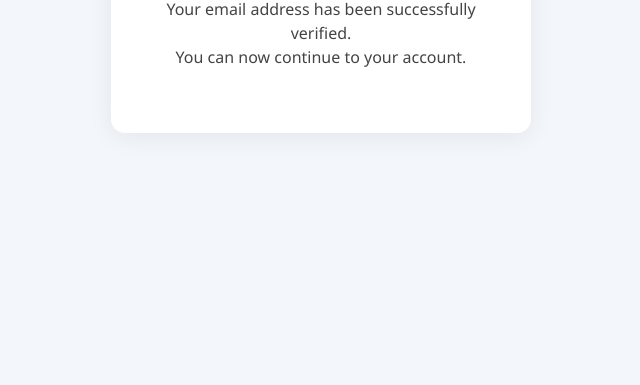
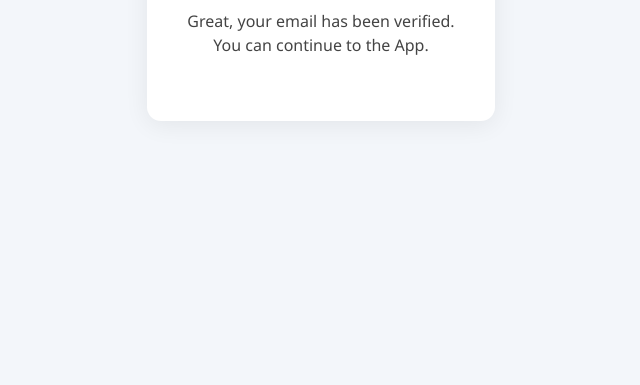
Before and after one commit to AnkitPresiss/email.github.io, a plain HTML site: page index.html in a window 1280 px wide. Shown: the part 415-800 px from the top of the page, without its empty margins (319-959 px from the left). Drawn offline with Linux system fonts and the light colour scheme.

Commit message:
Update index.html

```diff
--- a/index.html
+++ b/index.html
@@ -58,8 +58,8 @@
     <img src="https://img.icons8.com/color/96/000000/ok--v2.png" alt="Verified">
     <h2>Email Verified!</h2>
     <p>
-      Your email address has been successfully verified.<br>
-      You can now continue to your account.
+      Great, your email has been verified.<br>
+      You can continue to the App.
     </p>
   </div>
 </body>
```
